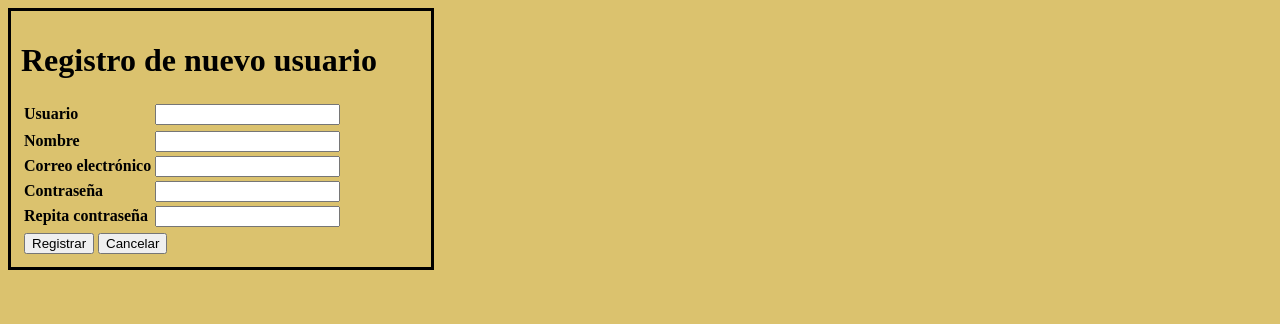
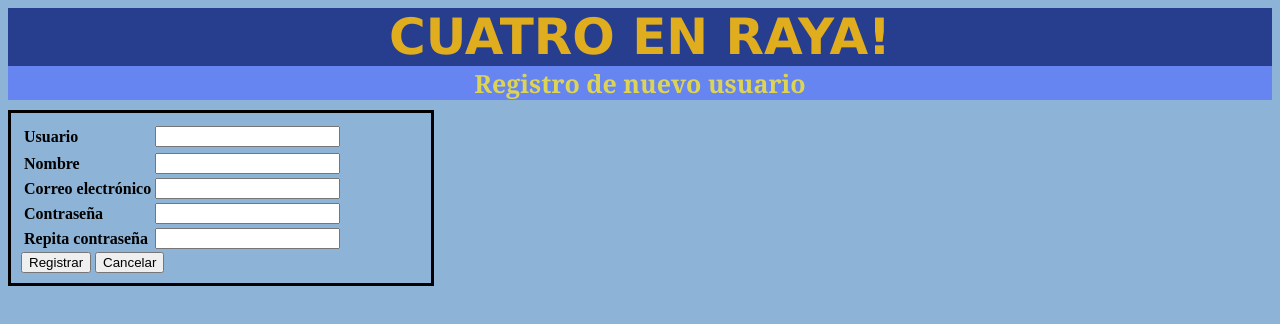
Before and after one commit to ivvasel/proyectoSGTI, a plain HTML site: page web/registro.html in a window 1280 px wide. Drawn offline with Linux system fonts and the light colour scheme.

Commit message:
Pruebas de diseño en indice y registro. COLORES AZULES

```diff
--- a/index.css
+++ b/index.css
@@ -1,14 +1,14 @@
 .nav-enlace{
     display: inline-block;
-    background: purple;
-    color: #fff;
+    background: #273E8F;
+    color: #DED454;
     padding: 10px 30px;
     text-decoration: none;
     font-family:Cambria, Cochin, Georgia, Times, 'Times New Roman', serif
 }
 
 nav{
-    background: red;
+    background: #6785F0;
     padding: 10px;
     display: flex;
     justify-content: space-around;
@@ -18,12 +18,12 @@ h1{
     align-content: center;
     font-size: 50px;
     font-family: Verdana, Geneva, Tahoma, sans-serif;
-    color: yellow
+    color:#E0AD1F
 
 }
 
 .titulo{
     text-align: center;
-    background-color: purple;
+    background-color: #273E8F;
 
 }
--- a/web/recursos/estilos/prueba.css
+++ b/web/recursos/estilos/prueba.css
@@ -1,10 +1,47 @@
 body{
     color:black;
-    background-color:#DBC26E;
-    width: 400px;
-    border: 3px solid black;
-    padding: 10px;
+    background-color:#8db3d6;
+    /*width: 600px;
+    border: 3px solid black;*/
+    padding: 0px;
+}
+#encabezado{
+    padding-bottom: 10px;
 }
 h1{
-    color:black;
+    text-align: center;
+    color:#E0AD1F;
+    font-size: 50px;
+    font-family: Verdana, Geneva, Tahoma, sans-serif;
 }
+.titulo{
+
+    text-align: center;
+    color:#E0AD1F;
+    background-color: #273E8F;
+    font-size: 50px;
+    font-family: Verdana, Geneva, Tahoma, sans-serif;
+    font-weight: bold;
+
+
+
+}
+.subtitulo{
+    text-align: center;
+    background-color: #6785F0;
+    color: #DED454;
+    font-size: 25px;
+    font-family: Cambria, Cochin, Georgia, Times, 'Times New Roman', serif;
+    font-weight: bold;
+}
+h2{
+
+
+}
+form{
+    /*text-align: center;*/
+    width: 400px;
+    border:3px solid black;
+    padding: 10px;
+
+}
--- a/web/registro.html
+++ b/web/registro.html
@@ -6,14 +6,19 @@
 <script src='/proyectoSGTI/web/recursos/javascripts/registro.js'></script>
 <script src='recursos/javascripts/registro.js'></script>
 <link rel='stylesheet' href='recursos/estilos/prueba.css' type='text/css' media='all'>
-<link rel='stylesheet' href='/proyectoSGTI/menu.css' type='text/css' media='all'>
-
 </head>
 
+<body>
 
+    <div id='encabezado'>
+    <div class='titulo'>
+         CUATRO EN RAYA!
+    </div>
+    <div class='subtitulo'>
+            Registro de nuevo usuario
+    </div>
+    </div>
 
-<body>
-<h1> Registro de nuevo usuario </h1>
 <form action='http:\\localhost:8080/proyectoSGTI/registro' method='post' name='registro' onsubmit='return validar()'>
         <table>
             <tr>
@@ -40,12 +45,12 @@
             </tr>
 
         </table>
-        <table>
-            <tr>
-                <td><input type='submit' value='Registrar'> </td>
-                <td><input type='button' value='Cancelar' onclick='history.back()' > </td>
-            </tr>
+        <div>
 
+                <input type='submit' value='Registrar'>
+                <input type='button' value='Cancelar' onclick='history.back()' >
+
+        </div>
     </form>
 </body>
 </html>
```
Also changed, not shown: inicio.html (deleted, +0 -38 lines).
